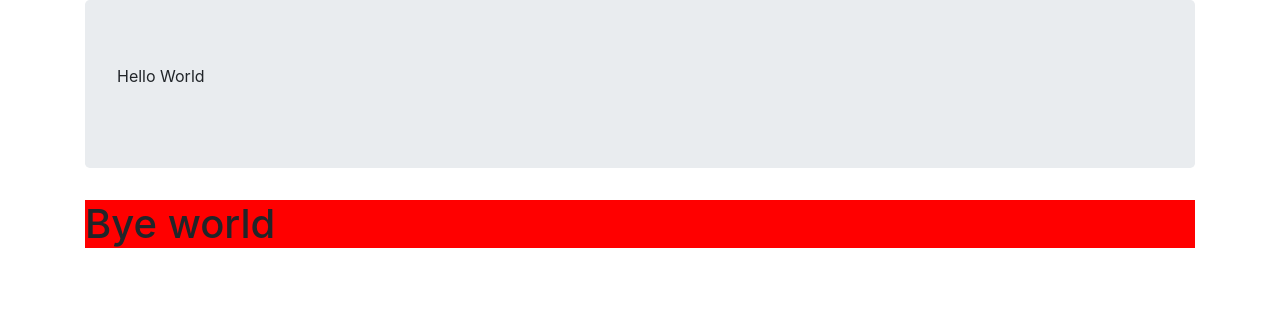
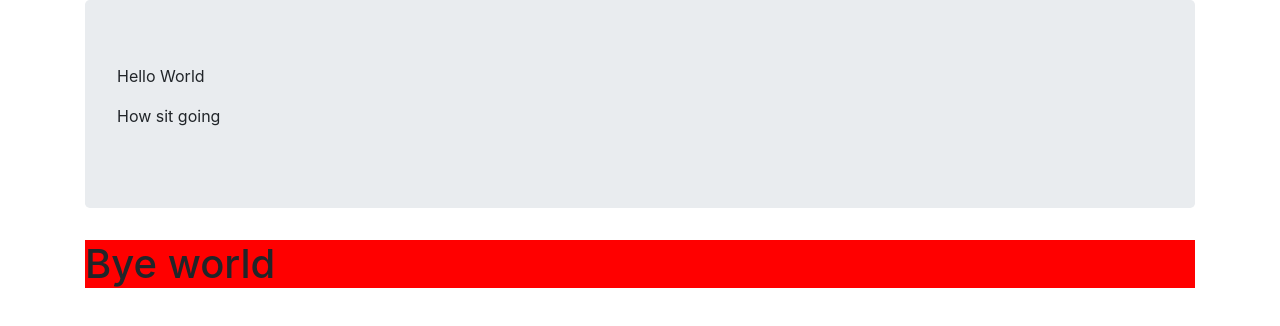
Before and after one commit to alimaqsood19/tinder3.0, a plain HTML site: page index.html in a window 1280 px wide. Drawn offline with nearby package versions, Linux system fonts and the light colour scheme.

Commit message:
new feature

```diff
--- a/index.html
+++ b/index.html
@@ -36,6 +36,7 @@
     <div class="container">
       <div class="jumbotron">
         <p>Hello World</p>
+        <p>How sit going</p>
       </div>
       <div class="bgr">
         <h1 id="blue">HI there hows it going</h1>
```
